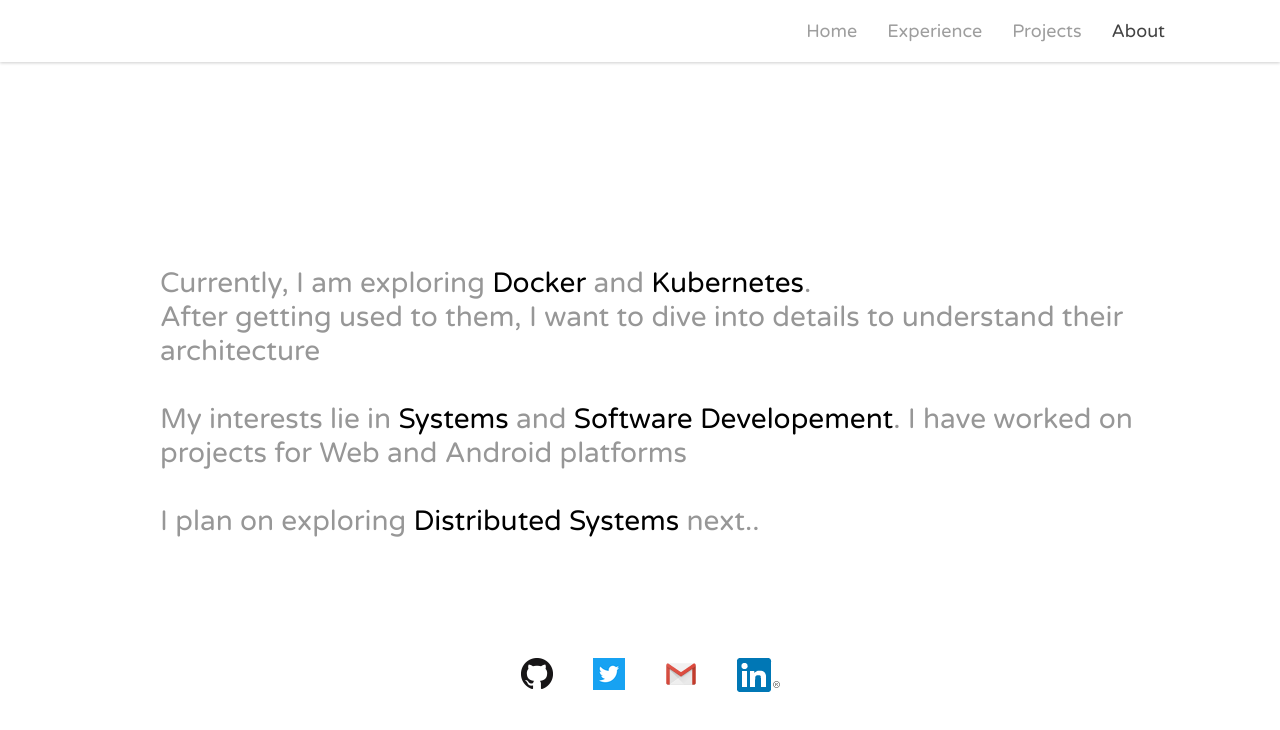
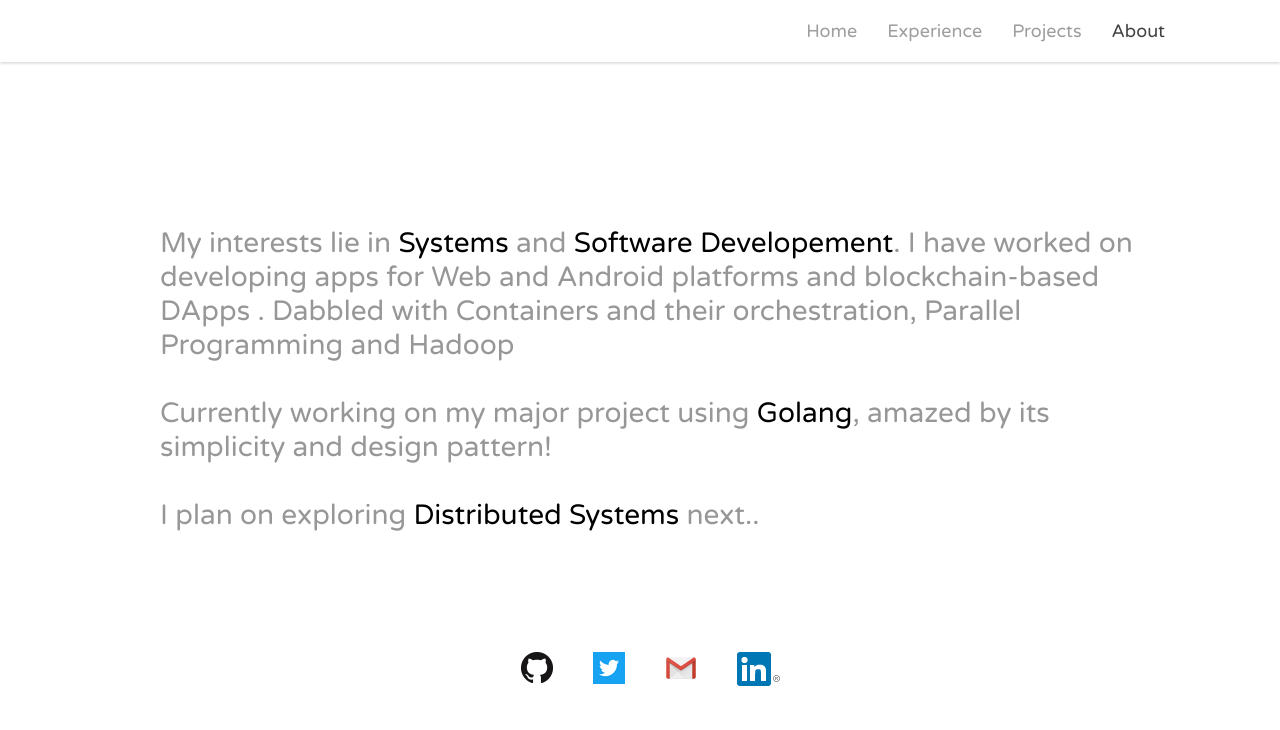
Before and after one commit to omkarprabhu-98/omkarprabhu-98.github.io, an Angular app: page /about in a window 1280 px wide. Shown: the top 730 px of the page. Built offline with nearby package versions, Linux system fonts and the light colour scheme.

Commit message:
updated about and projects

```diff
--- a/src/app/about/about.component.css
+++ b/src/app/about/about.component.css
@@ -9,7 +9,7 @@
 	display: flex;
 	flex-direction: row;
 	width: 100%;
-	margin: 100px 60px 150px 60px;
+	margin: 60px 60px 150px 60px;
 }
 
 
--- a/src/app/about/about.component.html
+++ b/src/app/about/about.component.html
@@ -3,10 +3,9 @@
 	<div class="about-section" style="flex-direction: column">
 		<div class="text-container interests">
 			<div class="sub-text">
-				Currently, I am exploring <span class="main-text">Docker</span> and <span class="main-text">Kubernetes</span>.
-				<br> After getting used to them, I want to dive into details to understand their architecture
-				<br><br>My interests lie in <span class="main-text">Systems</span> and <span class="main-text">Software Developement</span>. I have worked on projects for Web and Android platforms
-				<br><br>I plan on exploring <span class="main-text">Distributed Systems</span> next..</div>
+        My interests lie in <span class="main-text">Systems</span> and <span class="main-text">Software Developement</span>. I have worked on developing apps for Web and Android platforms and blockchain-based DApps . Dabbled with Containers and their orchestration, Parallel Programming and Hadoop
+        <br><br>Currently working on my major project using <span class="main-text">Golang</span>, amazed by its simplicity and design pattern!
+        <br><br>I plan on exploring <span class="main-text">Distributed Systems</span> next..</div>
 		</div>
 		<div id="social">
 			<a target="blank" href="https://github.com/omkarprabhu-98"><img src="/assets/social-icons/github.png" href='' class="icon"/></a>
@@ -19,9 +18,9 @@
 	<!-- College -->
 	<div class="about-section" id="college" style="justify-content: flex-end">
 		<div class="text-container">
-			<div class="sub-text">3rd year undergraduate pursuing
+			<div class="sub-text">Final year undergraduate pursuing
 				<br><span class="main-text">Computer Science and Engineering</span> at
-				<br><span class="main-text">National Institute of Technology Karnataka, Surathkal </span>. <br>  6th Semester</div>
+				<br><span class="main-text">National Institute of Technology Karnataka, Surathkal </span>. <br>  7th Semester</div>
 		</div>
 		<div class="image-container" id="grad">
 			<img src="/assets/about/grad.jpg" class="img-box"/>
@@ -34,7 +33,7 @@
 			<img src="/assets/about/basketball.jpg" class="img-box"/>
 		</div>
 		<div class="text-container">
-			<div class="sub-text">I love to play <span class="main-text">Basketball</span> and Badminton. <br> <span class="main-text">NBA follower && Kyrie fan!!</span> <br	>I try to catch up with football occasionaly.</div>
+			<div class="sub-text">I love to play <span class="main-text">Basketball</span> and Badminton. <br> <span class="main-text">follow NBA && Kyrie fan!!</span> <br	>I try to catch up with football occasionaly.</div>
 		</div>
 	</div>
 
--- a/src/app/projects/projects.component.html
+++ b/src/app/projects/projects.component.html
@@ -41,13 +41,24 @@
 
   <div class="project-section">
     <div class="text-container">
-			<div class="main-text"><a href="https://github.com/omkarprabhu-98/mapreduce-jobs-for-hadoop">MapRecude Jobs for Hadoop</a></div>
+      <div class="main-text"><a href="https://github.com/CSE-Projects/betweenness-centrality-gpu">Betweenness Centrality</a></div>
       <ul class="sub-text">
-				<li> Developed using Hadoop Streaming and spotify/luigi
-				<li>Collection of examples for jobs in Python for Apache Hadoop using MapReduce programming model
+        <li> Developed using CUDA
+        <li> Calculation of betweenness centrality for large sparse graphs on GPU
+        <li> Worked on the implementation using Work-efficient and Vertex-parallel method
       </ul>
     </div>
   </div>
+
+	<!--<div class="project-section">-->
+		<!--<div class="text-container">-->
+			<!--<div class="main-text"><a href="https://github.com/omkarprabhu-98/mapreduce-jobs-for-hadoop">MapRecude Jobs for Hadoop</a></div>-->
+			<!--<ul class="sub-text">-->
+				<!--<li> Developed using Hadoop Streaming and spotify/luigi-->
+				<!--<li>Collection of examples for jobs in Python for Apache Hadoop using MapReduce programming model-->
+			<!--</ul>-->
+		<!--</div>-->
+	<!--</div>-->
 
 	<!--  Other  -->
 	<div class="project-section" style="justify-content: center">
```
Lines whose indentation alone changed are shown as unchanged.
